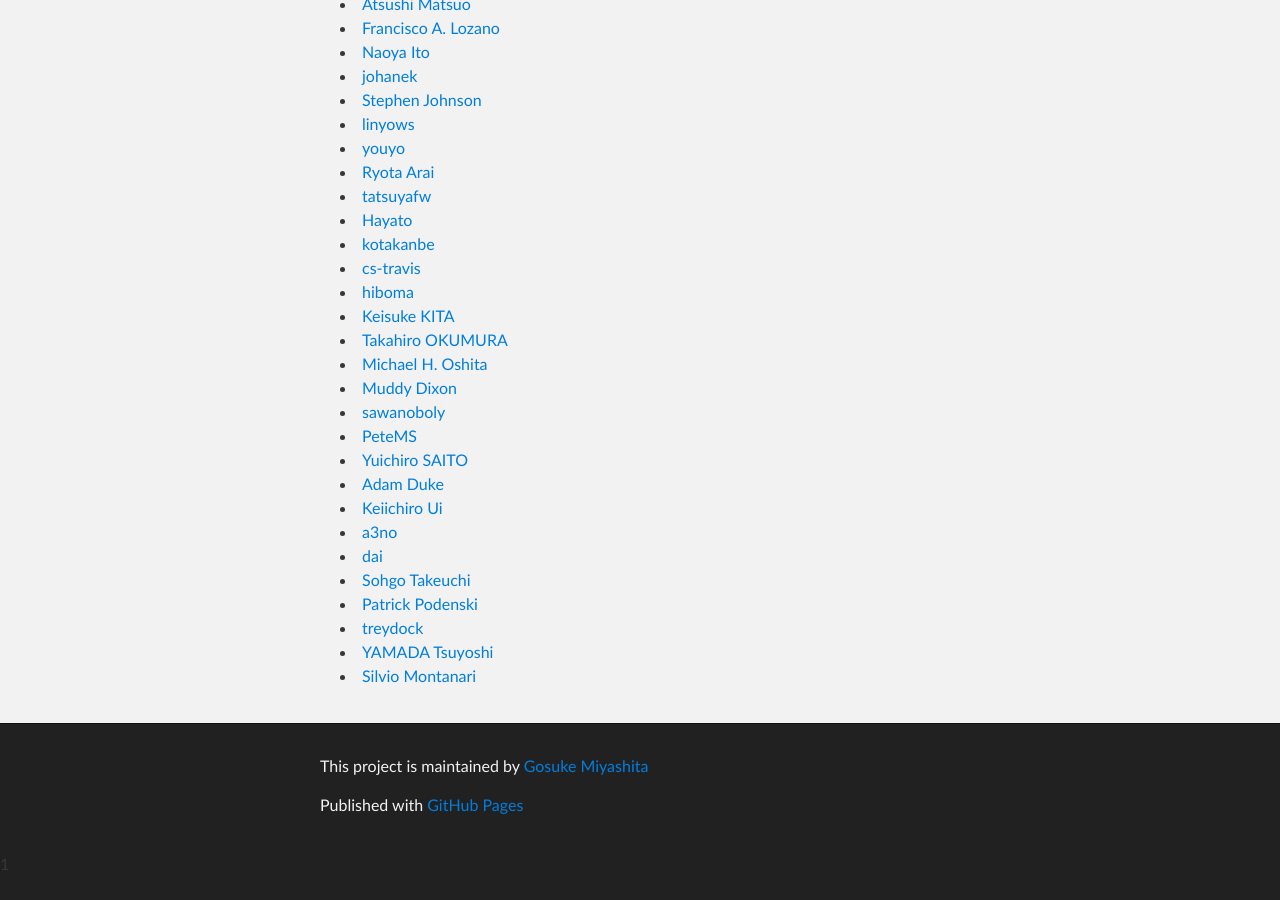
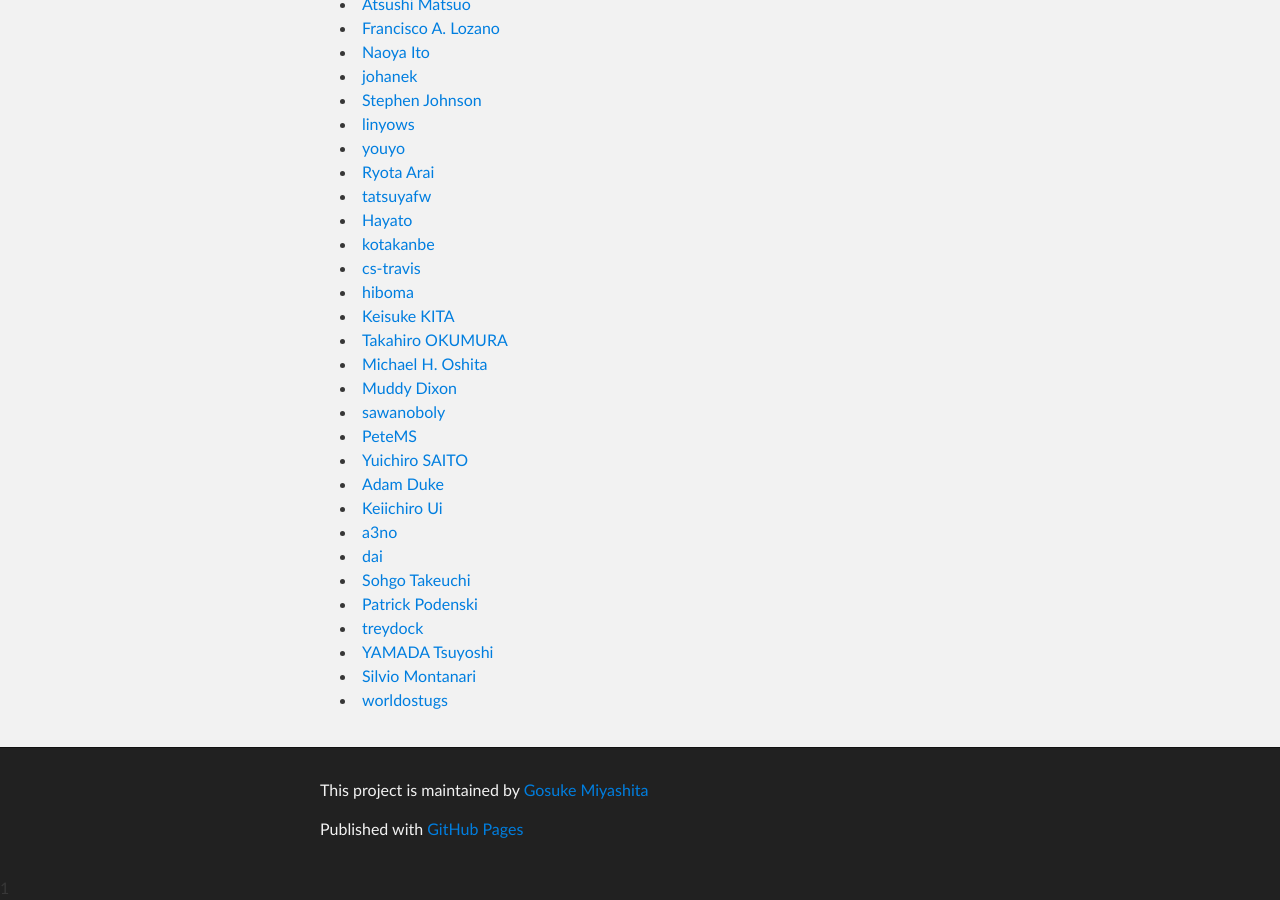
Before and after one commit to serverspec/serverspec.github.io, a Jekyll site: the page built from contributors.md, in a window 1280 px wide and 900 px high, scrolled down 852 px. Built offline with Jekyll 4.4.1, drawn with Linux system fonts in a browser that asks for light colours; Markdown is read by kramdown in place of the engine named in the settings; before the commit the page ends 1728 px from its top, so only the background shows below that.

Commit message:
Add an contributor

```diff
--- a/contributors.md
+++ b/contributors.md
@@ -53,3 +53,4 @@ title: Contributors
  * [treydock](https://github.com/treydock)
  * [YAMADA Tsuyoshi](https://github.com/minimum2scp)
  * [Silvio Montanari](https://github.com/smontanari)
+ * [worldostugs](https://github.com/worldostugs)
```
